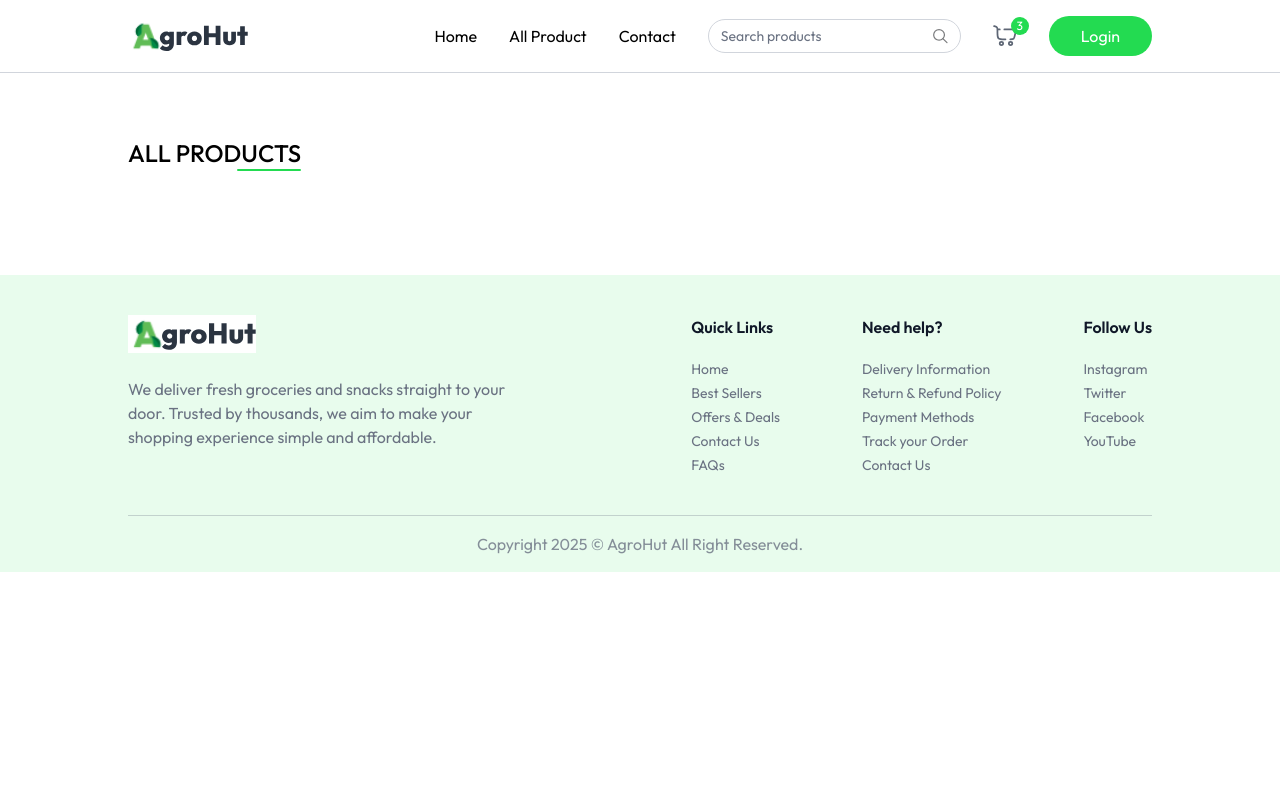
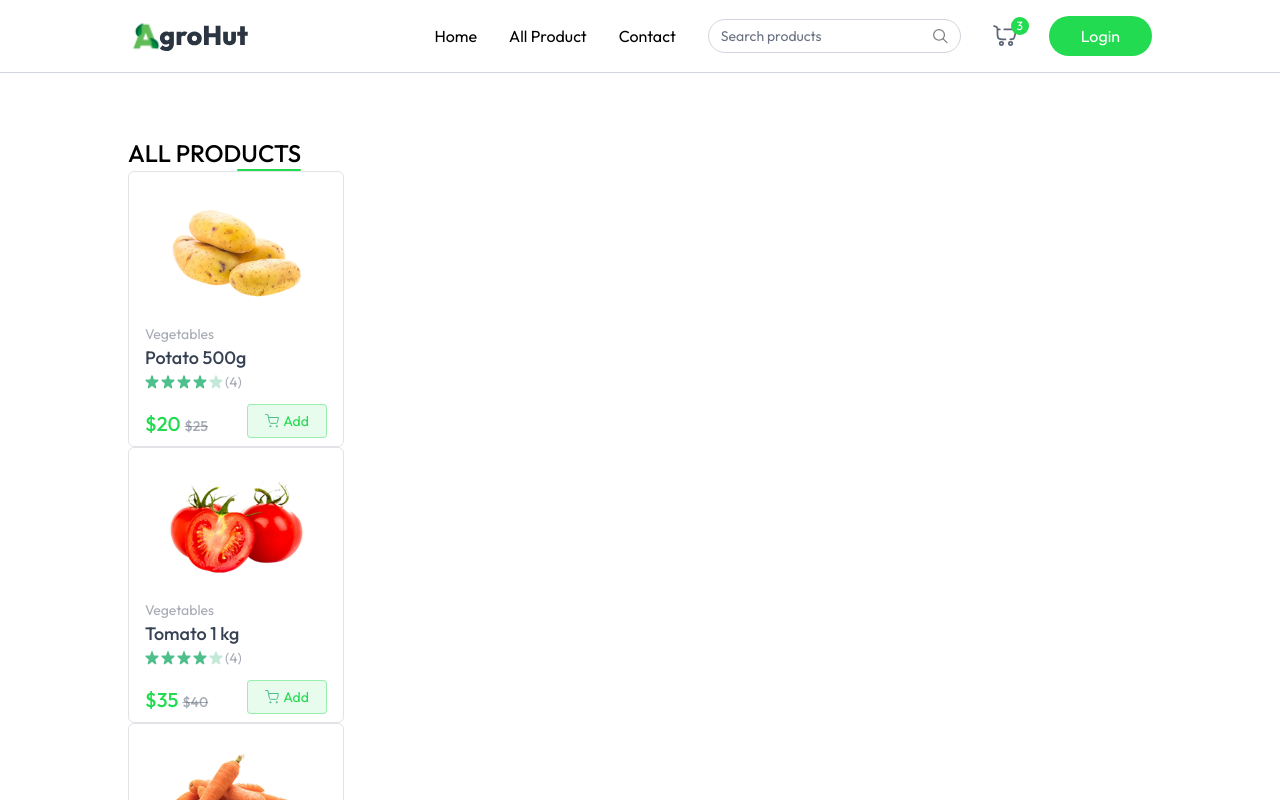
Before and after one commit to muhammad-naimul-hoque/agrohut-main, a React (Vite) app: page /products in a window 1280 px wide. Shown: the top 800 px of the page. Built offline with nearby package versions, Linux system fonts and the light colour scheme.

Commit message:
product card is added in all product page

```diff
--- a/src/context/AppContext.jsx
+++ b/src/context/AppContext.jsx
@@ -14,6 +14,7 @@ export const AppContextProvider = ({ children }) => {
   const [showUserLogin, setShowUserLogin] = useState(false);
   const [products, setProducts] = useState([]);
   const [cartItems, setCartItems] = useState({});
+  const [searchQuery, setSearchQuery] = useState({});
 
   //fetch all product
   const fetchProducts = async () => {
@@ -75,6 +76,8 @@ export const AppContextProvider = ({ children }) => {
     updateCartItem,
     removeFromCart,
     cartItems,
+    searchQuery,
+    setSearchQuery,
   };
 
   return <AppContext.Provider value={value}>{children}</AppContext.Provider>;
--- a/src/pages/AllProducts.jsx
+++ b/src/pages/AllProducts.jsx
@@ -1,12 +1,36 @@
-import React from "react";
+import React, { useEffect, useState } from "react";
+import { useAppContext } from "../context/AppContext";
+import ProductCard from "../components/ProductCard";
 
 const AllProducts = () => {
+  const { products, searchQuery } = useAppContext();
+  const [filterProducts, setFilterProducts] = useState([]);
+
+  useEffect(() => {
+    if (searchQuery.length > 0) {
+      setFilterProducts(
+        products.filter((product) =>
+          product.name.toLowerCase().includes(searchQuery.toLowerCase())
+        )
+      );
+    } else {
+      setFilterProducts(products);
+    }
+  }, [products, searchQuery]);
+
   return (
     <div className="mt-16 flex flex-col">
       <div className="flex flex-col items-end w-max">
         <p class="text-2xl font-medium uppercase">All products</p>
         <div class="w-16 h-0.5 bg-primary rounded-full"></div>
       </div>
+      <div className="">
+        {filterProducts
+          .filter((product) => product.inStock)
+          .map((product, index) => (
+            <ProductCard key={index} product={product} />
+          ))}
+      </div>
     </div>
   );
 };
```
